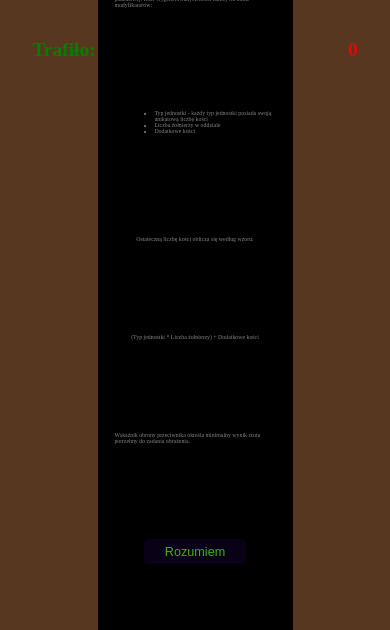
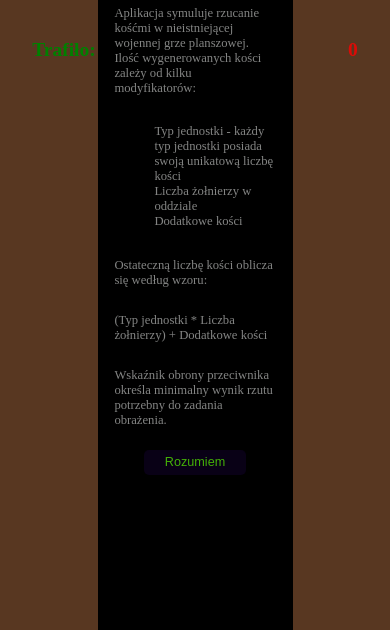
Before and after one commit to JJ-Wph/Boardgame-Dice-Roller, a plain HTML site: page index.html in a window 390 px wide. Shown: the part 214-844 px from the top of the page. Drawn offline with Linux system fonts and the light colour scheme.

Commit message:
grid update

```diff
--- a/style.css
+++ b/style.css
@@ -144,6 +144,7 @@ button:active {
     }
     .fourth {
         grid-area: 1 / 3 / 9 / 7;
+        justify-content: center;
     }
     .dice {
         font-size: 12vw;
@@ -165,7 +166,8 @@ button:active {
         margin-top: 1vh;
         justify-content: center;
     }
-    p {
-        font-size: 1.5vw;
+    p, li {
+        font-size: 1.5vh;
+        list-style: none;
     }
 }
```
